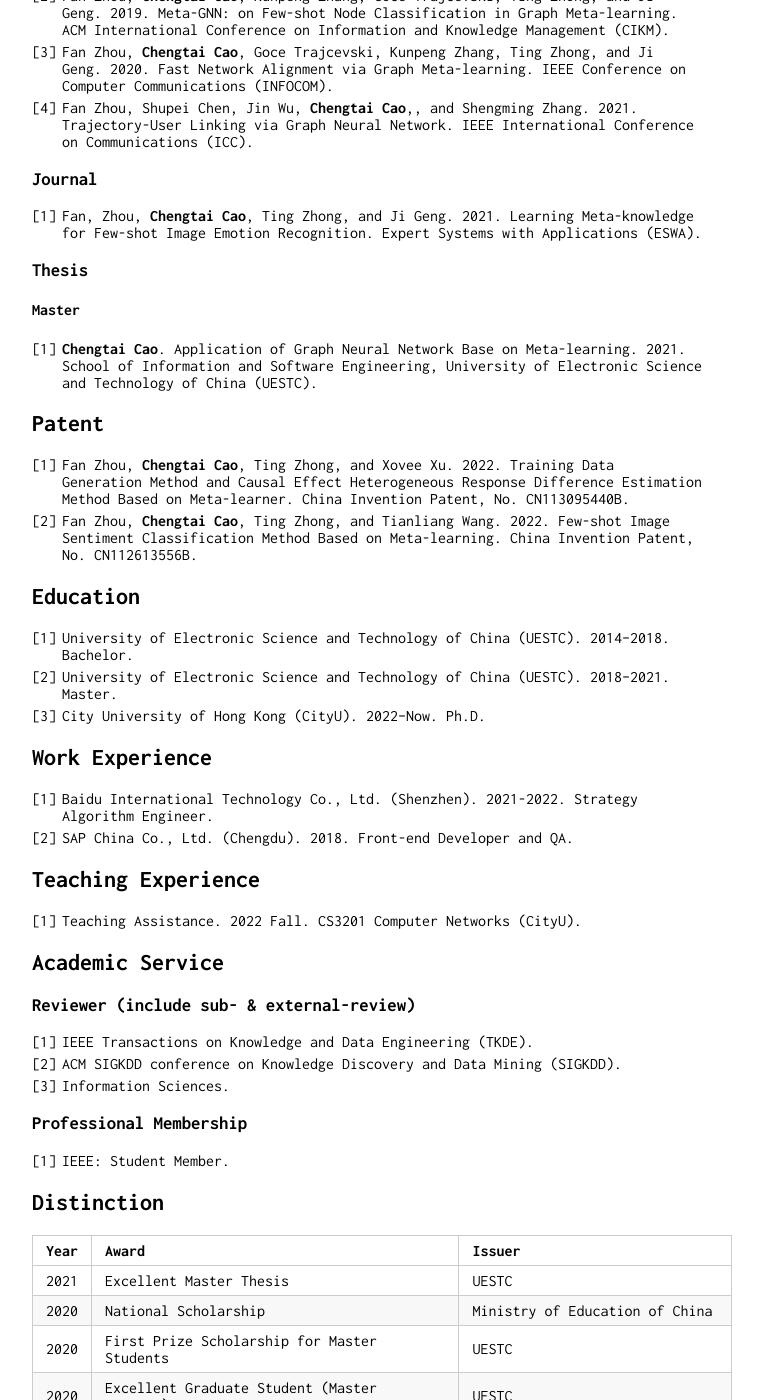
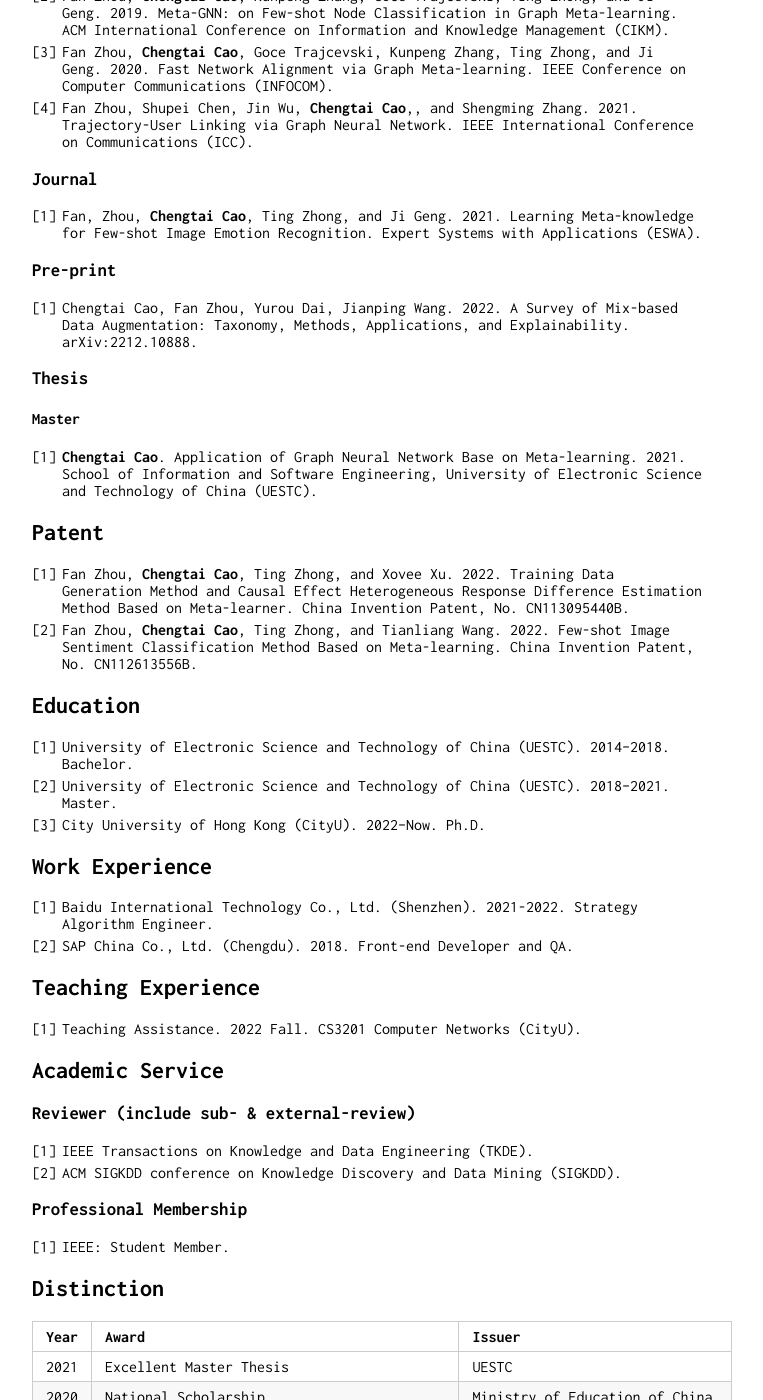
Before and after one commit to ChengtaiCao/ChengtaiCao.github.io, a Jekyll site: the page built from index.md, in a window 1280 px wide and 1400 px high, scrolled down 618 px. Shown: the whole window, without its empty margins (258-1021 px from the left). Built offline with Jekyll 4.4.1, drawn with Linux system fonts in a browser that asks for light colours; our own code applies the rules of GitHub Pages for plain Markdown files.

Commit message:
add a pre-print work

```diff
--- a/index.md
+++ b/index.md
@@ -21,6 +21,9 @@ Deep Learning, Autonomous Driving, Graph Neural Networks, and Uncertainty.
 
 ### Journal
 1. Fan, Zhou, **Chengtai Cao**, Ting Zhong, and Ji Geng. 2021. Learning Meta-knowledge for Few-shot Image Emotion Recognition. Expert Systems with Applications (ESWA).
+
+### Pre-print
+1. Chengtai Cao, Fan Zhou, Yurou Dai, Jianping Wang. 2022. A Survey of Mix-based Data Augmentation: Taxonomy, Methods, Applications, and Explainability. arXiv:2212.10888.
 
 ### Thesis
 #### Master
@@ -47,7 +50,6 @@ Deep Learning, Autonomous Driving, Graph Neural Networks, and Uncertainty.
 ### Reviewer (include sub- & external-review)
 1. IEEE Transactions on Knowledge and Data Engineering (TKDE).
 2. ACM SIGKDD conference on Knowledge Discovery and Data Mining (SIGKDD).
-3. Information Sciences.
 
 ### Professional Membership
 1. IEEE: Student Member.
```
Also changed, not shown: README.md.
